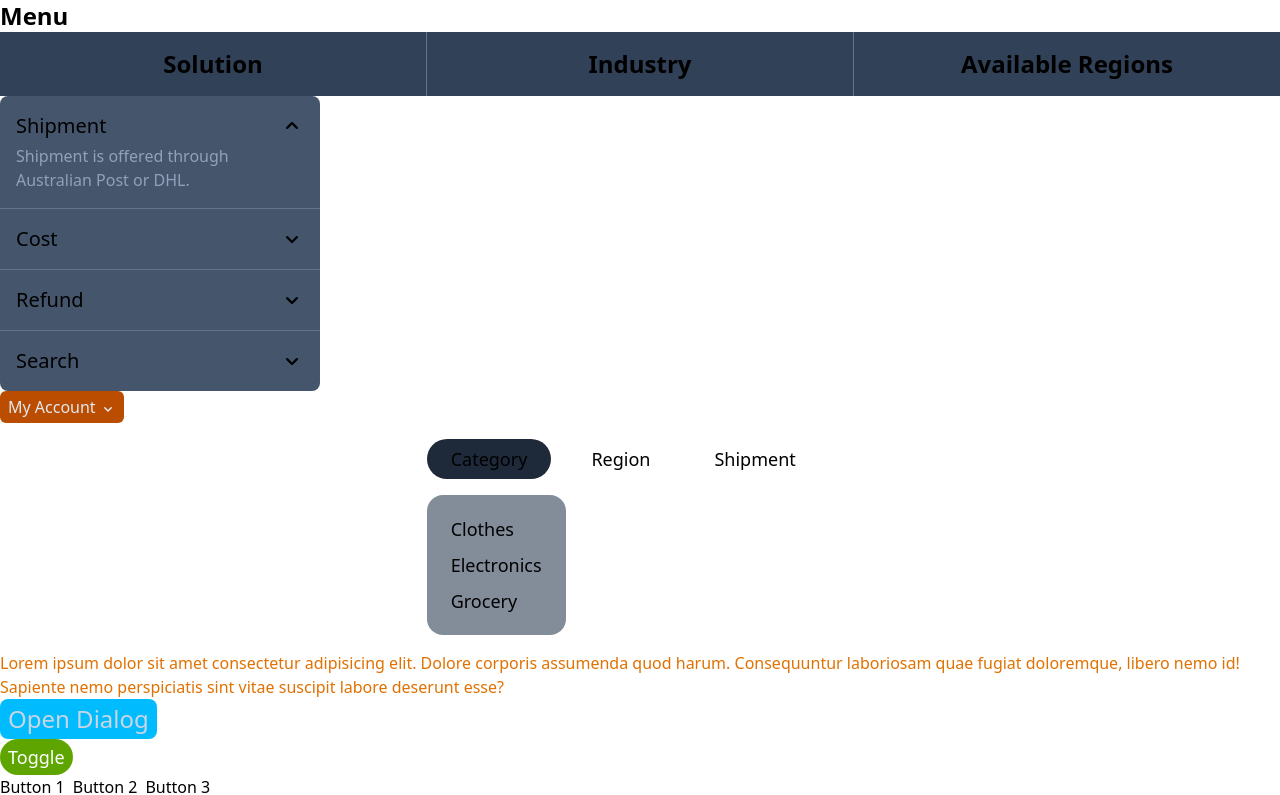
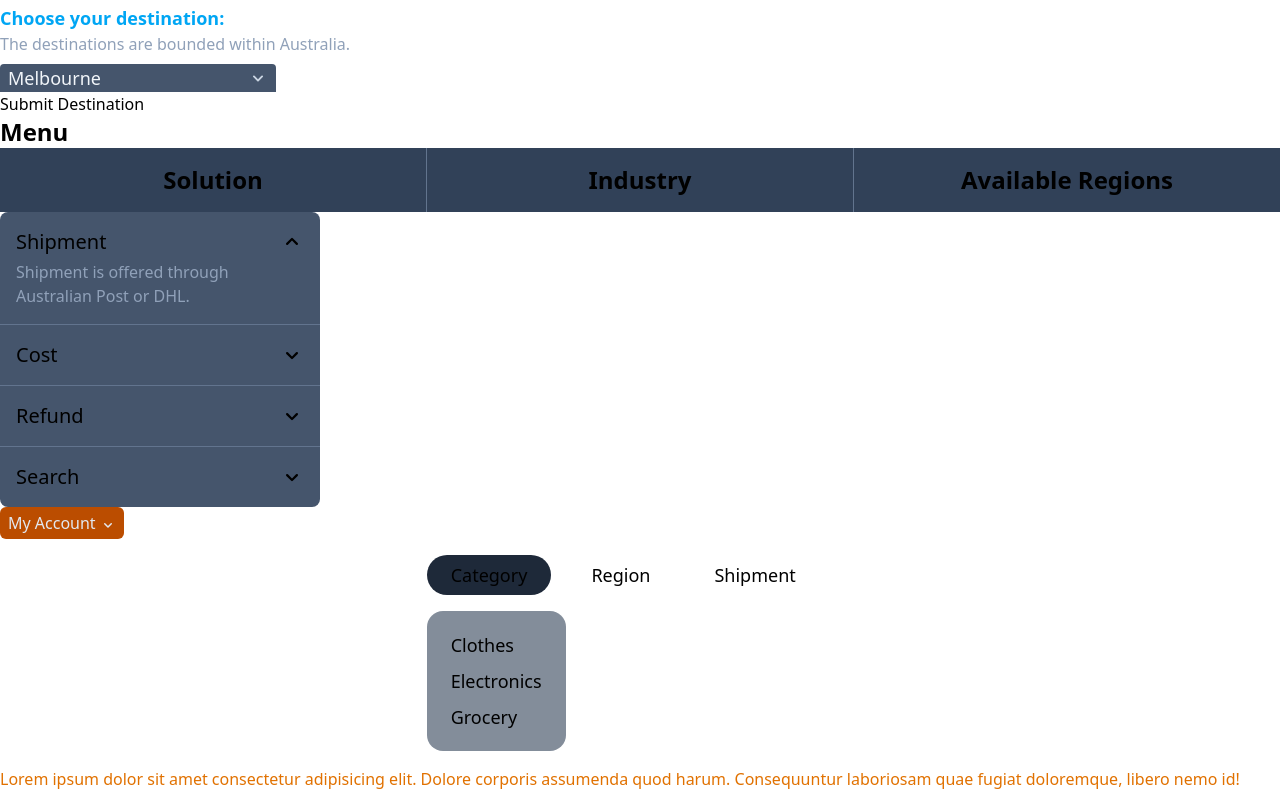
Before and after one commit to ZHENSHUO-ZHAO/ui-stack, a React (Vite) app: page / in a window 1280 px wide. Shown: the top 795 px of the page. Built offline with nearby package versions, Linux system fonts and the light colour scheme.

Commit message:
Added ComboBox.

```diff
--- a/src/App.tsx
+++ b/src/App.tsx
@@ -8,12 +8,14 @@ import TabsUI from "./components/tabsUI";
 import TransitionUI from "./components/TransitionUI";
 import MyButton from "./components/MyButton";
 import MyCheckbox from "./components/MyCheckbox";
+import MyComboBox from "./components/MyComboBox";
 
 function App() {
   let dialogApi: { open: () => void };
 
   return (
     <>
+      <MyComboBox />
       <PopoverSideMenu />
       <PopoverTabs />
       <DisclosureUI />
--- /dev/null
+++ b/src/components/MyComboBox.tsx
@@ -0,0 +1,89 @@
+import {
+  Combobox,
+  ComboboxButton,
+  ComboboxInput,
+  ComboboxOption,
+  ComboboxOptions,
+  Description,
+  Field,
+  Label,
+} from "@headlessui/react";
+import { CheckIcon, ChevronDownIcon } from "@heroicons/react/16/solid";
+import React, { useState } from "react";
+
+type stopType = { id: number; name: string; available: boolean };
+
+const destinations: stopType[] = [
+  { id: 1, name: "Melbourne", available: true },
+  { id: 2, name: "Sydney", available: true },
+  { id: 3, name: "Adelaide", available: true },
+  { id: 4, name: "Darwin", available: false },
+  { id: 5, name: "Tasmania", available: true },
+];
+
+export default function MyComboBox() {
+  const [stop, setStop] = useState<string | null>(destinations[0].name);
+  const [query, setQuery] = useState("");
+
+  const filteredStops =
+    query === ""
+      ? destinations
+      : destinations.filter((d) =>
+          d.name.toLocaleLowerCase().includes(query.toLocaleLowerCase())
+        );
+
+  const handleSubmit = (e: React.MouseEvent<HTMLFormElement>) => {
+    e.preventDefault();
+    const formData = new FormData(e.currentTarget);
+    console.log(
+      `Form Data: ${JSON.stringify(Object.fromEntries(formData.entries()))}`
+    );
+  };
+
+  return (
+    <form action="" onSubmit={handleSubmit}>
+      <Field>
+        <Label className="block text-sky-500 text-lg font-semibold mt-1">
+          Choose your destination:
+        </Label>
+        <Description className="block text-slate-400 mb-2">
+          The destinations are bounded within Australia.
+        </Description>
+        <Combobox
+          name="destination"
+          value={stop}
+          onChange={setStop}
+          onClose={() => setQuery("")}
+        >
+          <div className="relative w-fit">
+            <ComboboxInput
+              onChange={(e) => setQuery(e.target.value)}
+              className="bg-slate-600 text-slate-100 rounded-t-sm text-lg px-2"
+            />
+            <ComboboxButton className="group absolute top-1 right-2">
+              <ChevronDownIcon className="fill-slate-300 size-5 group-data-hover:fill-slate-50" />
+            </ComboboxButton>
+          </div>
+          <ComboboxOptions
+            anchor="bottom"
+            transition
+            className="origin-top empty:invisible bg-sky-700/50 backdrop-blur-sm w-(--input-width) [--anchor-gap:--spacing(1)] rounded-b-sm transition duration-300 ease-in-out data-closed:scale-y-90 data-closed:opacity-0"
+          >
+            {filteredStops.map((s) => (
+              <ComboboxOption
+                key={s.id}
+                value={s.name}
+                disabled={!s.available}
+                className="group flex gap-2 justify-start items-center my-2 text-lg text-slate-50 data-focus:text-sky-400 data-disabled:text-gray-400 data-disabled:line-through"
+              >
+                <CheckIcon className="invisible size-6 fill-slate-50 group-data-selected:visible group-data-focus:fill-sky-400" />
+                {s.name}
+              </ComboboxOption>
+            ))}
+          </ComboboxOptions>
+        </Combobox>
+      </Field>
+      <button type="submit">Submit Destination</button>
+    </form>
+  );
+}
```
